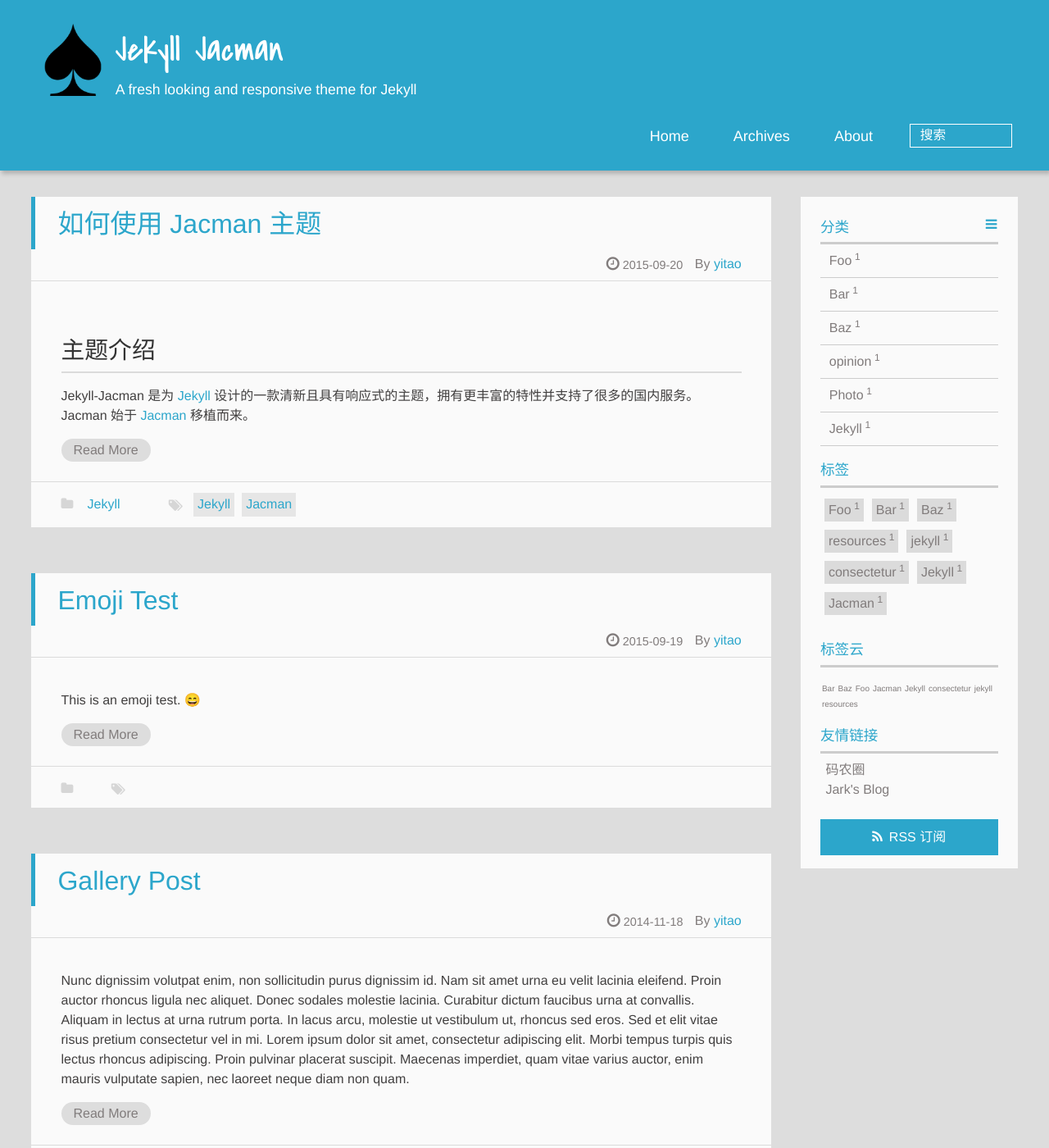
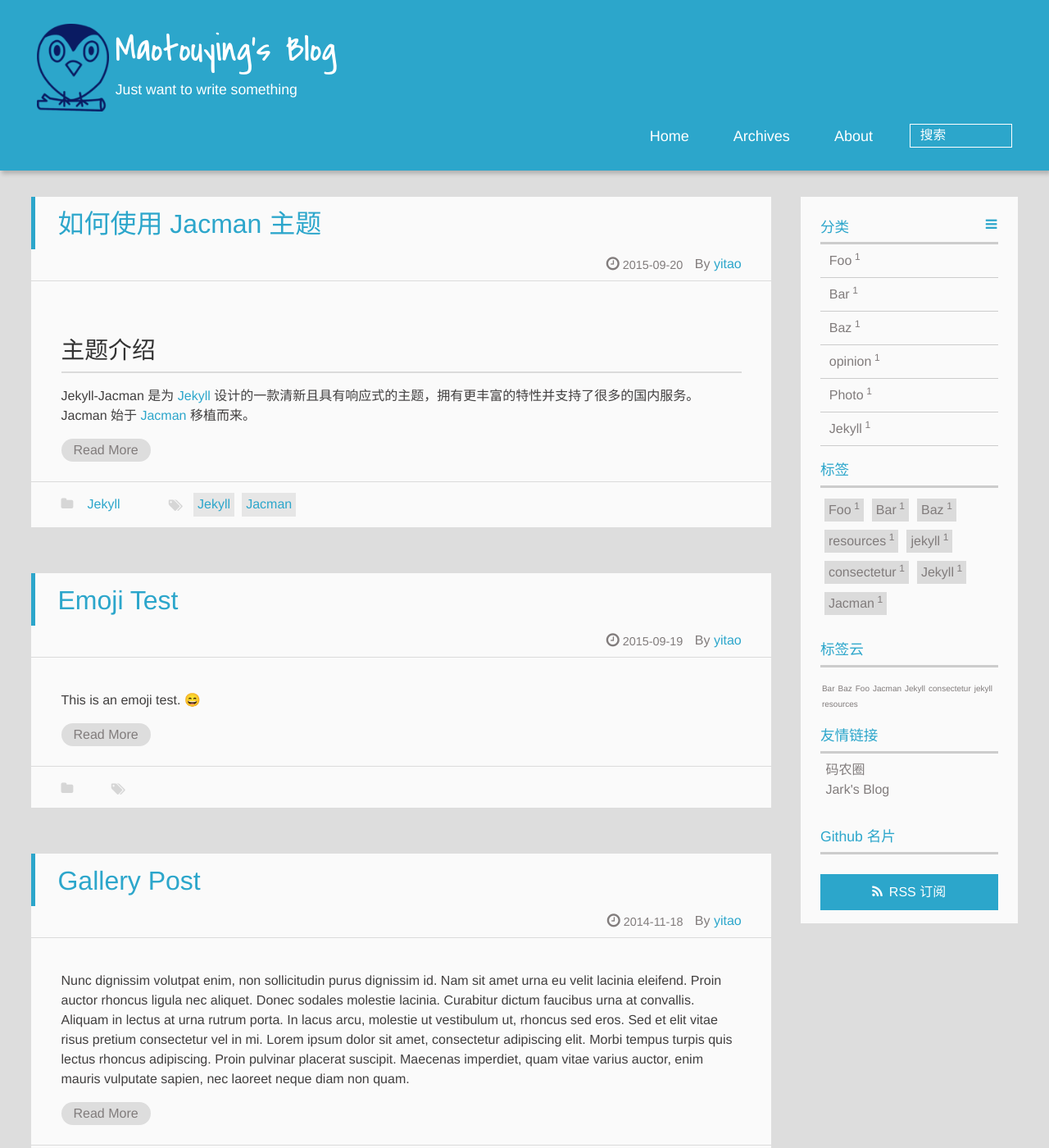
Before and after one commit to wuzhanmin/wuzhanmin.github.io, a Jekyll site: the page built from index.html, in a window 1280 px wide and 1400 px high. Shown: the whole window at 82% size. Built offline with Jekyll 4.4.1, drawn with Linux system fonts in a browser that asks for light colours; emoji names are drawn with the system emoji font; formulas are drawn with MathJax 3; a script that is not in the unit is left out; the list of posts is cut into pages by our own code.

Commit message:
update logo picture

```diff
--- a/_config.yml
+++ b/_config.yml
@@ -28,8 +28,8 @@ defaults:
 paginate: 20
 
 #### Site
-title : Jekyll Jacman
-tagline: A fresh looking and responsive theme for Jekyll
+title : Maotouying's Blog
+tagline: Just want to write something
 assets: /assets
 url:
 baseurl:
@@ -94,7 +94,7 @@ author:
   zhihu:      ## e.g. jark  for http://www.zhihu.com/people/jark
   email:      ## e.g. imjark@gmail.com
   twitter:    ## e.g. jarkwu for https://twitter.com/jarkwu
-  github:     ## e.g. wuchong for https://github.com/wuchong
+  github:     Wu for https://github.com/wuzhanmin
   facebook:   ## e.g. imjark for https://facebook.com/imjark
   linkedin:   ## e.g. wuchong1014 for https://www.linkedin.com/in/wuchong1014
   google_plus:    ## e.g. "111190881341800841449" for https://plus.google.com/u/0/111190881341800841449, the "" is needed!
```
Also changed, not shown: assets/img/favicon.ico, assets/img/jacman.jpg, assets/img/logo.png, assets/img/logo.svg.
